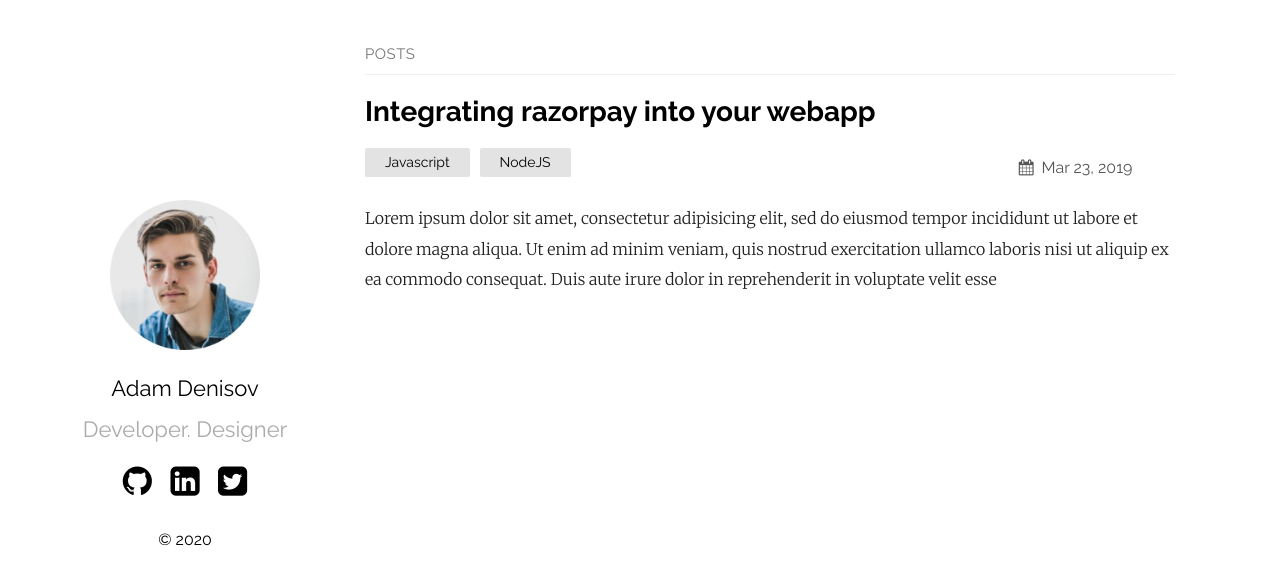
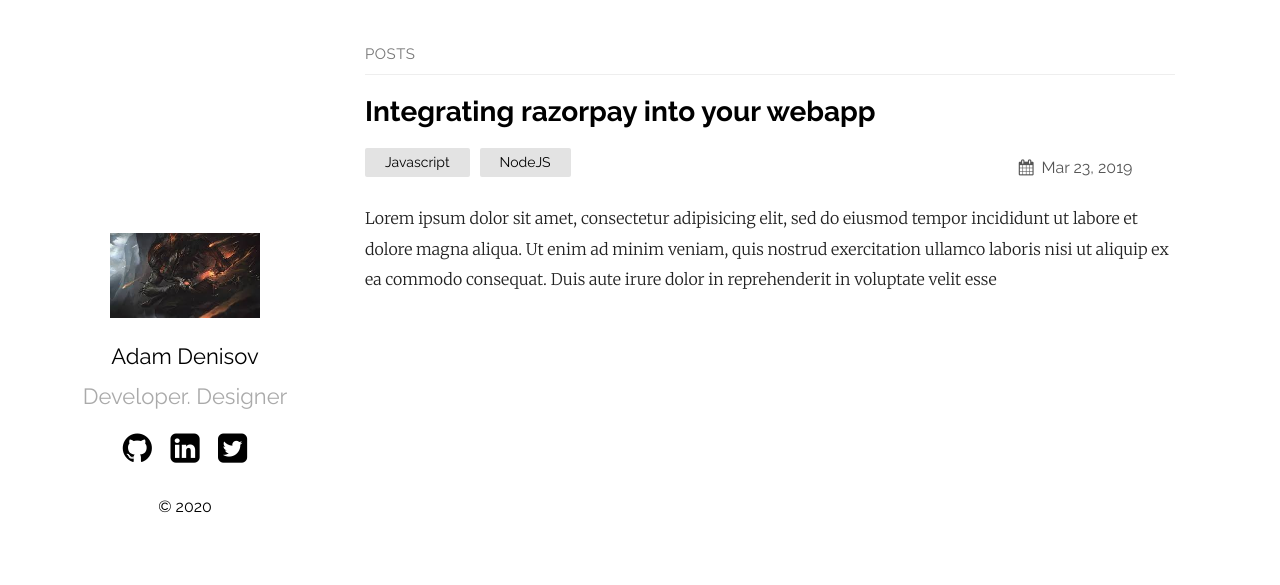
Before and after one commit to hrunkpr1/yasuo1vs9, a Jekyll site: the page built from index.md, in a window 1280 px wide. Shown: the top 585 px of the page. Built offline with Jekyll 4.4.1, drawn with Linux system fonts in a browser that asks for light colours.

Commit message:
Update default.html

```diff
--- a/_layouts/default.html
+++ b/_layouts/default.html
@@ -6,7 +6,7 @@
   <body>
     <main class="container">
       <section class="about">
-        <a href="/"><img src="{{ "/assets/portfolio.png" | relative_url }}" alt="{{ site.plainwhite.name }}"></a>
+        <a href="/"><img src="{{ "/assets/jajaja.jpg" | relative_url }}" alt="{{ site.plainwhite.name }}"></a>
         <h2 id="title">
           <a href="/">{{ site.plainwhite.name }}</a>
         </h2>
```
